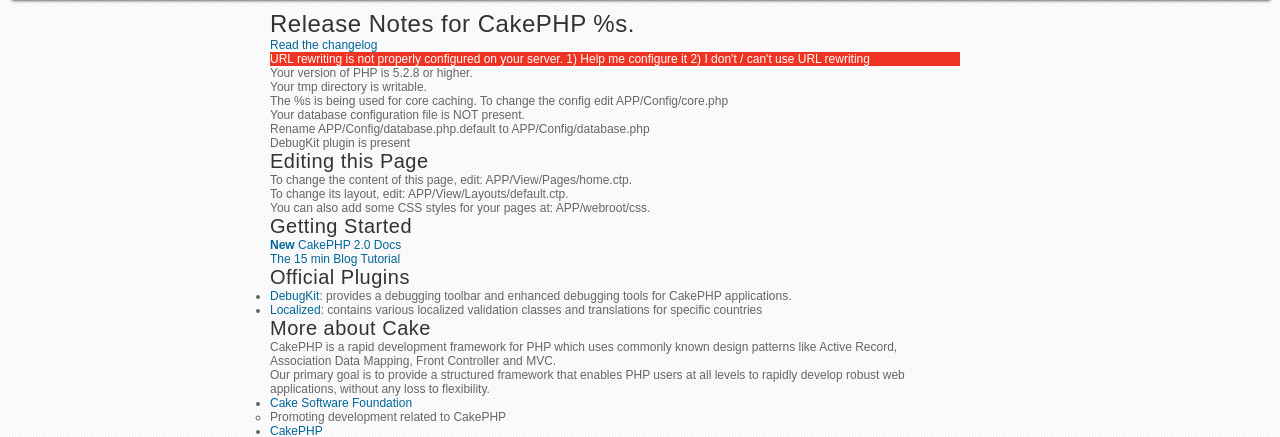
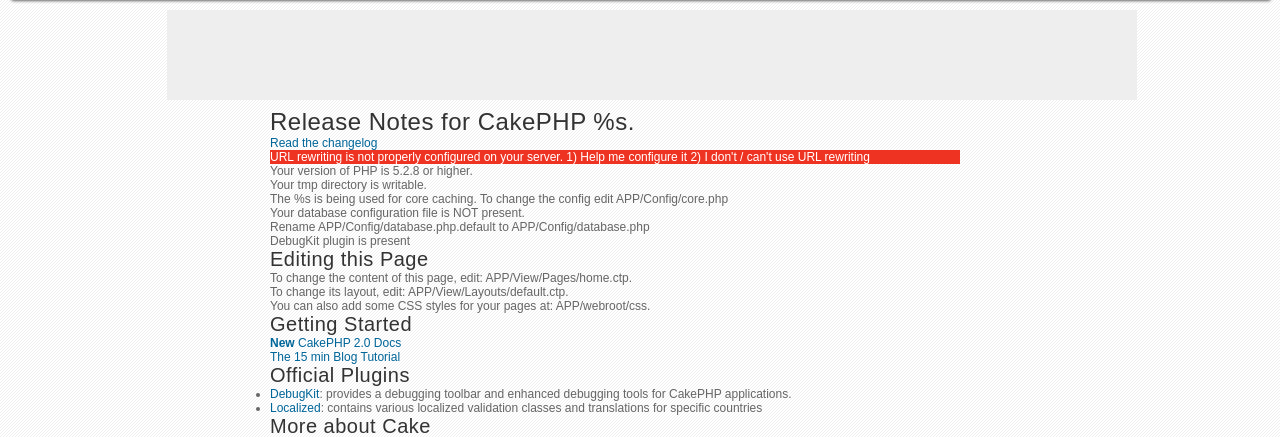
Before and after one commit to andrebian/consultas-pagseguro, a CakePHP app: the page made by app/View/Pages/home.ctp in a window 1280 px wide. Shown: the part 64-501 px from the top of the page. Run offline with PHP 8.4 and a stand-in for CakePHP, Linux system fonts and the light colour scheme; the template is opened without the code that fills it, so the values that code supplies are empty; some libraries are stand-ins or nearby versions; some web fonts are replaced.

Commit message:
Adicionado AdSense

```diff
--- a/app/Plugin/PagSeguro/Controller/Component/CarrinhoComponent.php
+++ b/app/Plugin/PagSeguro/Controller/Component/CarrinhoComponent.php
@@ -357,7 +357,7 @@
                                 'descricao' => $item->getDescription() ,
                                 'quantidade' => $item->getQuantity(),
                                 'valorUnitario' => $item->getAmount(),
-                                'peso' => $item->getDescription(),
+                                'peso' => $item->getWeight(),
                                 'frete' => $item->getShippingCost()
                             );
         }
--- a/app/View/Layouts/default.ctp
+++ b/app/View/Layouts/default.ctp
@@ -50,7 +50,6 @@
 
         ga('create', 'UA-43949823-1', 'andrebian.com');
         ga('send', 'pageview');
-
     </script>
 </head>
 <body class="loggedin">
@@ -67,8 +66,20 @@
     <div class="mainwrapper">
      	<div class="mainwrapperinner">
 
-
         <div class="maincontent">
+                <div class="anuncio">
+                    <script type="text/javascript">
+                        <!--
+                        google_ad_client = "ca-pub-2136784768929334";
+                        /* Topo Consultas Pagseguro */
+                        google_ad_slot = "4903579009";
+                        google_ad_width = 970;
+                        google_ad_height = 90;
+                        //-->
+                    </script>
+                    <script type="text/javascript" src="//pagead2.googlesyndication.com/pagead/show_ads.js"></script>
+                </div>
+                <br /><br /><br /><br /><br /><br /><br />
         	<div class="maincontentinner">
 
                 <?php echo $this->Session->flash(); ?>
--- a/app/webroot/css/style.css
+++ b/app/webroot/css/style.css
@@ -1305,3 +1305,10 @@
 	.footer { font-size: 10px; }
 
 }
+
+.anuncio{
+background-color: #eee;
+width: 970px;
+float: left;
+margin-left: -15%;
+height: 90px;}
```
Also changed, not shown: 1 other file. Lines whose indentation alone changed are shown as unchanged.
